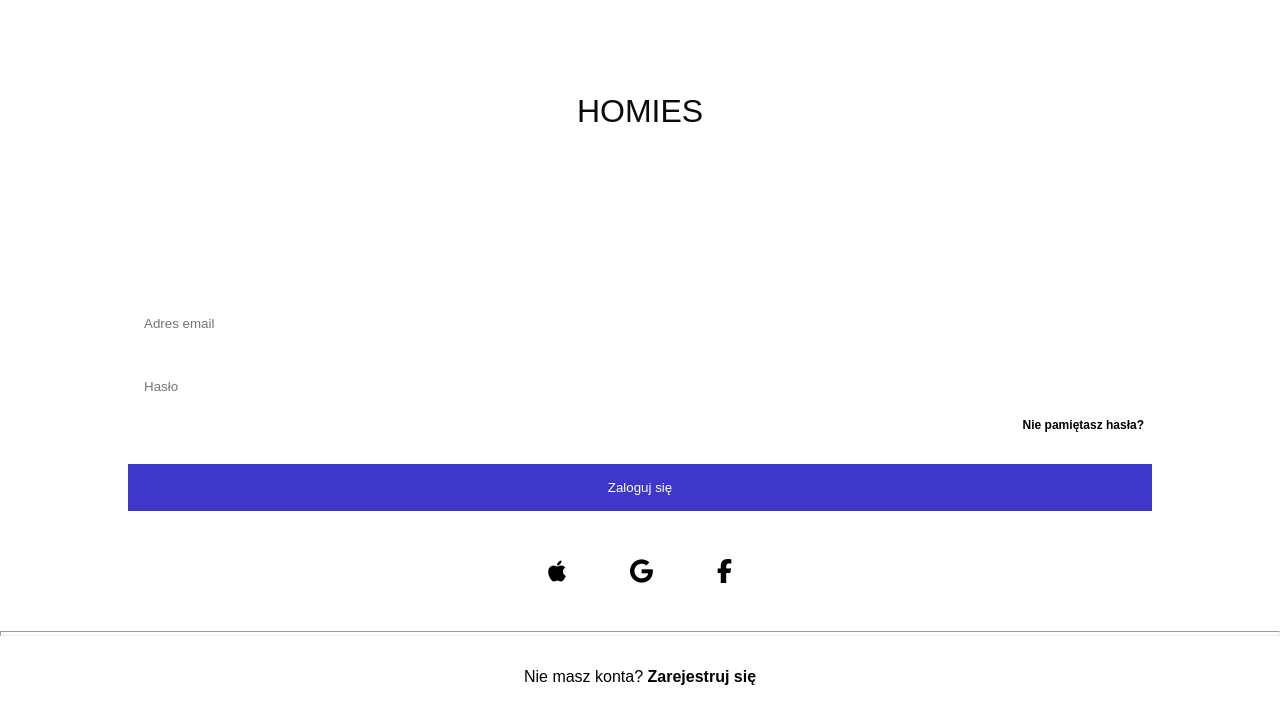
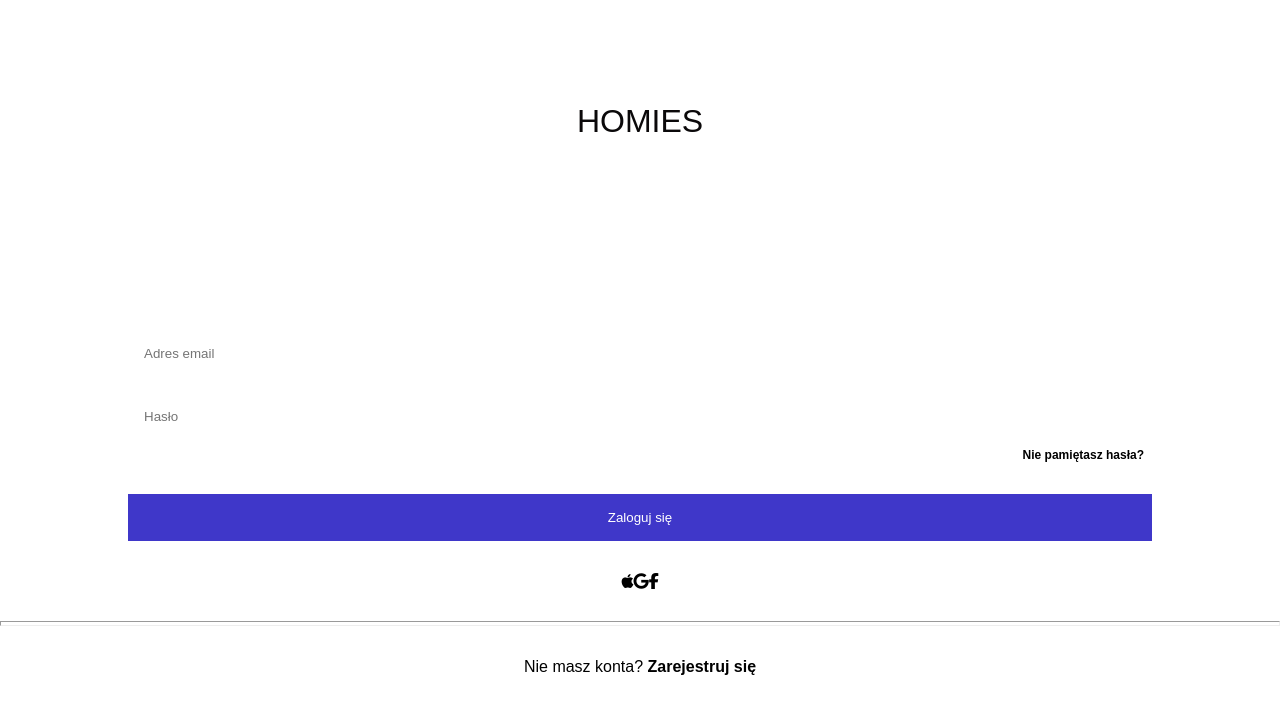
Before and after one commit to Hyziu-03/HOMIES-Development, a React (Create React App) app: page /logowanie in a window 1280 px wide. Shown: the top 724 px of the page. Built offline with nearby package versions, Linux system fonts and the light colour scheme.

Commit message:
Correcting file structure

```diff
--- a/src/comps/Login.js
+++ b/src/comps/Login.js
@@ -23,9 +23,9 @@ const Login = () => {
 
             <section className='social-media-login'>
 
-              <i className='fa-brands fa-apple' id='apple-icon' tabIndex='0'></i>
-              <i className='fa-brands fa-google' id='google-icon' tabIndex='0'></i>
-              <i className='fa-brands fa-facebook-f' id='facebook-icon' tabIndex='0'></i>
+              <i className='fa-brands fa-apple social-media' tabIndex='0'></i>
+              <i className='fa-brands fa-google social-media' tabIndex='0'></i>
+              <i className='fa-brands fa-facebook-f social-media' tabIndex='0'></i>
 
             </section>
 
--- a/src/styles/styles.sass
+++ b/src/styles/styles.sass
@@ -18,7 +18,6 @@ html
     max-width: $wide
 
 .heading, .subpage-heading
-    /* Correct logic */
     @include heading
 
 .subpage-heading
@@ -28,7 +27,6 @@ html
     @include button
 
 .start-button, .login-button
-    /* Correct logic */
     width: $wide
 
 .menu
@@ -63,14 +61,9 @@ html
     margin-right: $base
 
 .form
-    /* Correct logic */
-    display: flex
-    flex-direction: column
-    align-items: center
-
+    @include center-vertically
 
 .input
-    /* Correct logic */
     width: $wide
     margin: $base * 0.5
     padding: $base
@@ -78,14 +71,13 @@ html
     color: $black
     border: none
 
-#apple-icon, #google-icon, #facebook-icon
+.social-media
     margin: 0 $base
     font-size: $base * 1.5
     padding: $base
     background-color: $white
 
 .social-media-login
-    /* Correct logic */
     display: flex
     justify-content: space-around
 
@@ -99,12 +91,10 @@ html
     font-weight: bold
 
 .checkbox-label
-    /* Correct logic */
     display: flex
     width: $wide
 
 .checkbox-container
-    /* Correct logic */
     display: flex
     align-items: center
 
```
Also changed, not shown: src/utils/modules.sass (+19 -4 lines), src/styles/styles.css (line endings or trailing spaces).
